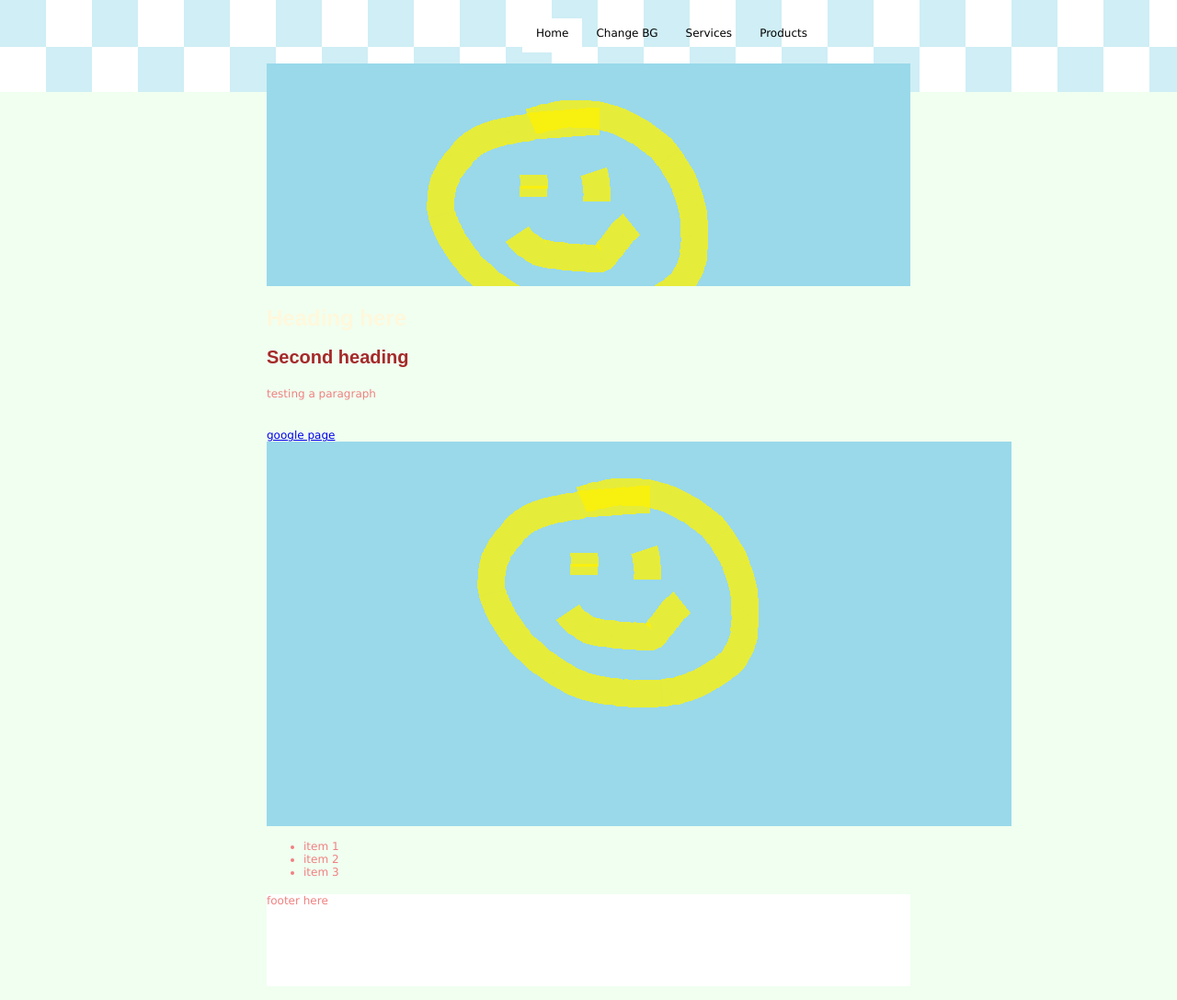
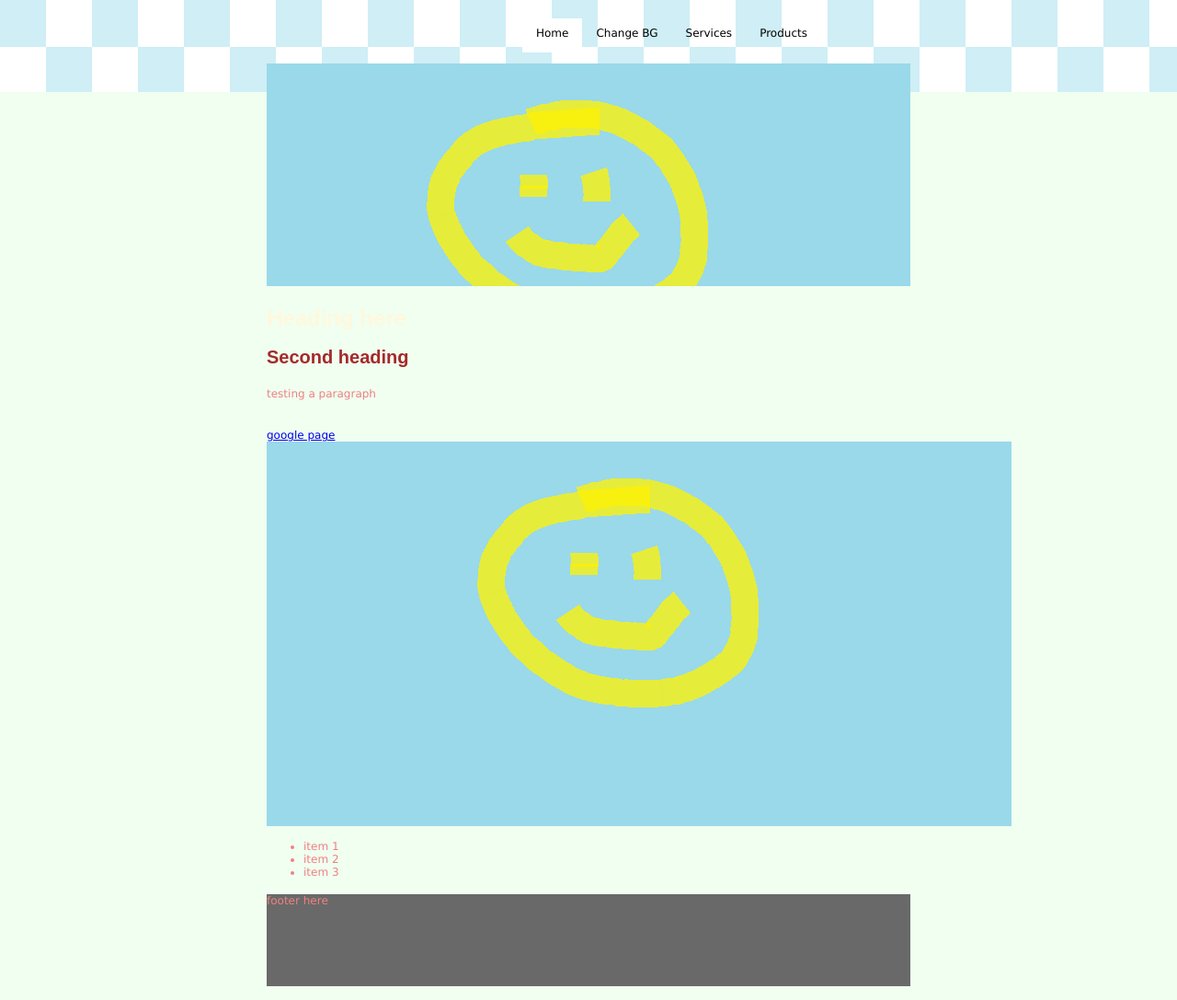
Before and after one commit to JaniLei/www_Jani_Leinonen, a plain HTML site: page index.html in a window 1280 px wide. Shown: the whole page at 92% size. Drawn offline with Linux system fonts and the light colour scheme.

Commit message:
Update style.css

```diff
--- a/CSS/style.css
+++ b/CSS/style.css
@@ -93,6 +93,7 @@ h1, h2, h3 {
 /* footer */
 #footer {
   height:100px;
-  background-color:#FFFFFF;
+  background-color:#696969;
+  font-color:#FFFFFF;
   clear:both;
 }
```
